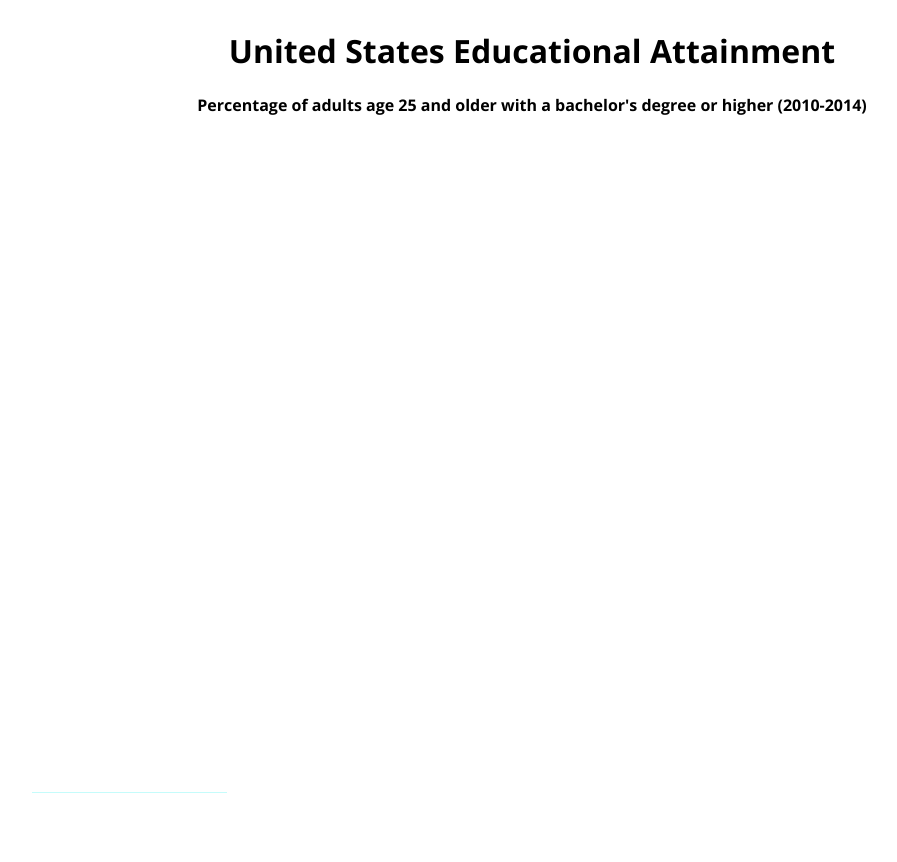
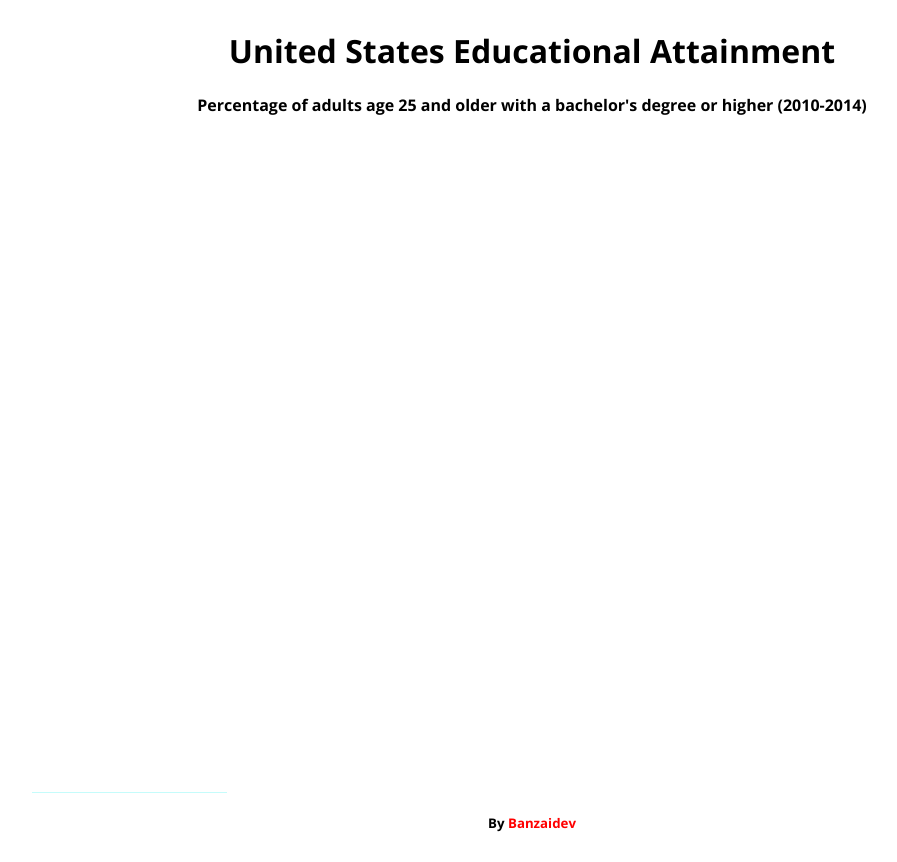
Before and after one commit to Banzaidev/choropleth-map, a website built with Vite: page index.html in a window 1280 px wide. Shown: the whole page, without its empty margins (108-1005 px from the left). Before the commit the page ends 800 px from the top, so only its background shows below. Built offline with nearby package versions, Linux system fonts and the light colour scheme; no server answers.

Commit message:
Add author

```diff
--- a/src/main.js
+++ b/src/main.js
@@ -9,7 +9,7 @@ document.querySelector('#app').innerHTML = `
     <div id='legend'></div>
     <div id='graph'></div>
     <div id='tooltip'></div>
-
+    <h5 id='author'>By <a href='https://github.com/Banzaidev' target='__blank'>Banzaidev</a></h5>
   </div>
 `
 
--- a/src/style.css
+++ b/src/style.css
@@ -22,6 +22,19 @@
     justify-self: end;
 }
 
+#author{
+    text-align: center;
+}
+
+#author > a:link{
+    text-decoration: none;
+    color: red;
+}
+#author > a:visited{
+    color: red;
+}
+
+
 #tooltip{
     background-color: rgba(138, 248, 246, 0.489);
     padding: 0.1px;
```
